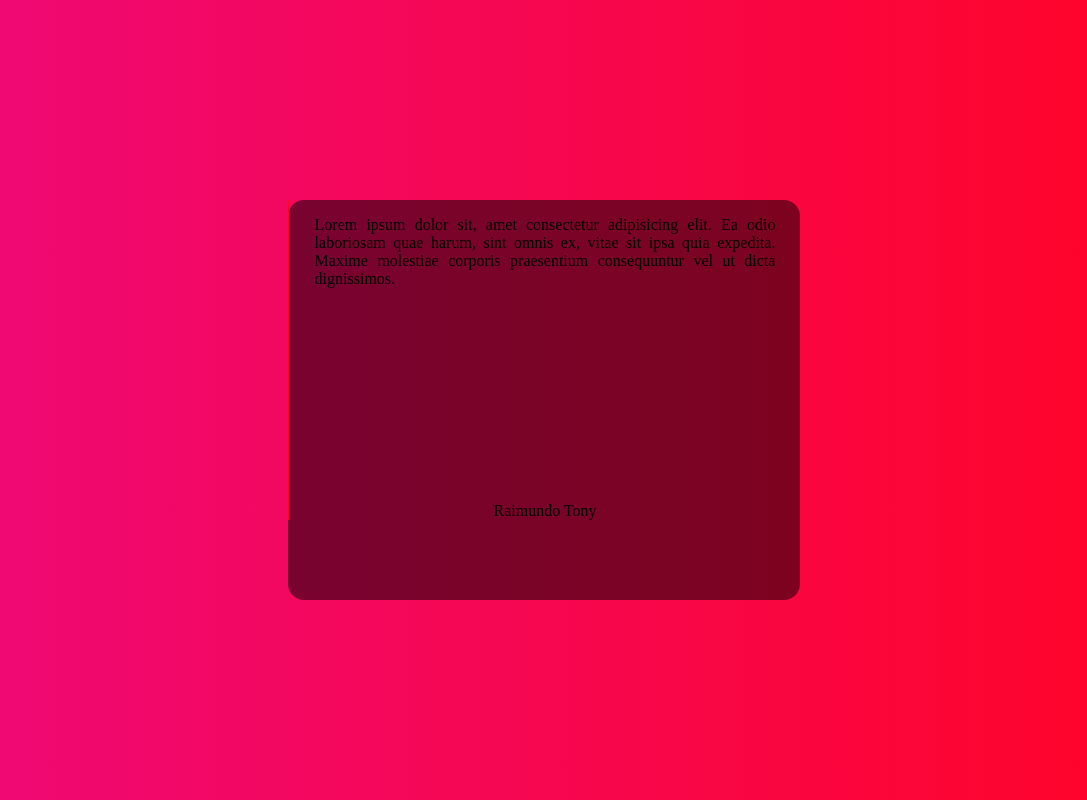
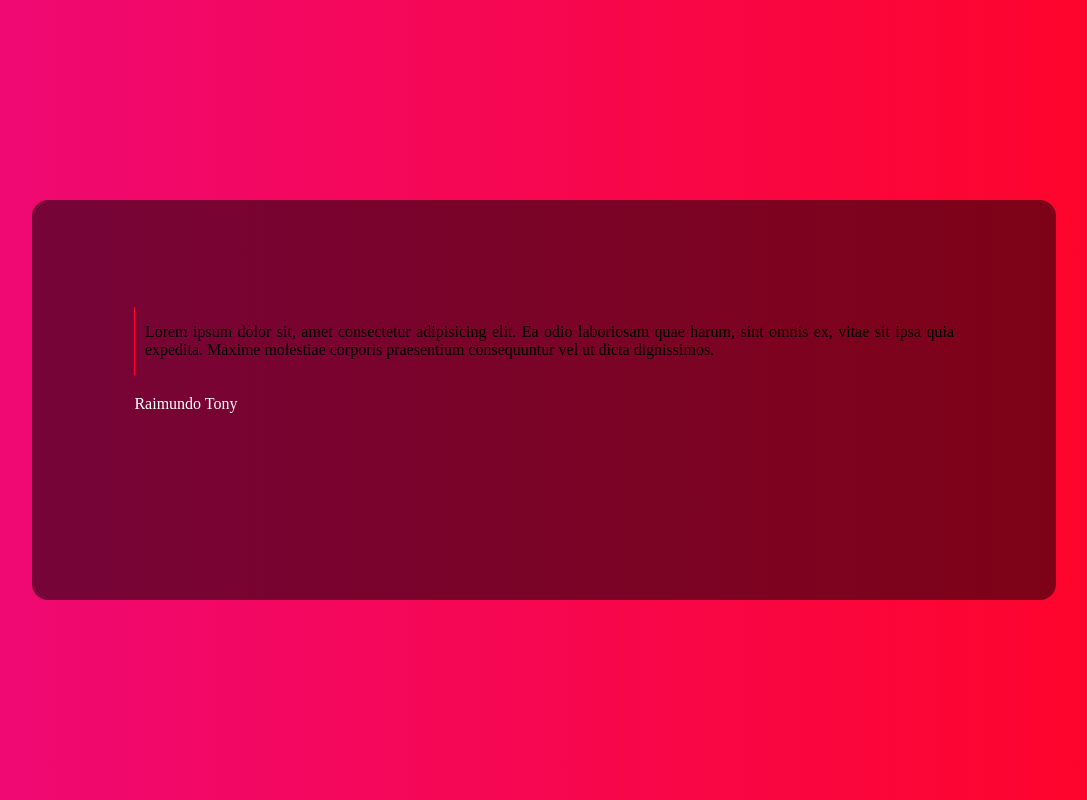
Before and after one commit to TyperGuy/quote-generator, a plain HTML site: page index.html in a window 1280 px wide. Shown: the whole page, without its empty margins (96-1183 px from the left). Drawn offline with Linux system fonts and the light colour scheme.

Commit message:
feat : quote container

```diff
--- a/index.html
+++ b/index.html
@@ -17,8 +17,11 @@
           <p class="quote">
             Lorem ipsum dolor sit, amet consectetur adipisicing elit. Ea odio laboriosam quae harum, sint omnis ex, vitae sit ipsa quia expedita. Maxime molestiae corporis praesentium consequuntur vel ut dicta dignissimos.
           </p>
+
+
+        </div>
+        <div class="author-container">
           <span class="author">Raimundo Tony</span>
-
         </div>
         <div class="controls-container">
 
--- a/style.css
+++ b/style.css
@@ -11,12 +11,14 @@ body{
  align-items: center;
 }
 .quoter{
-  width: 40vw;
+  width: 80vw;
   height: 50vh;
   background-color: rgba(0, 0, 0, .5);
   border-radius: 1rem;
   display: flex;
   flex-direction: column;
+  justify-content: center;
+  align-items: center;
 }
 .controls-container{
   width: 100%;
@@ -25,15 +27,18 @@ body{
 
 }
 .quote-container{
-  width: 100%;
-  height: 80%;
+  width: 80%;
   border-left: 1px solid #ff0426;
   display: flex;
-  flex-direction: column;
-  align-items: center;
+  align-items: flex-end;
 }
 .quote{
-  width: 90%;
-  height: 90%;
+  margin-left: 10px;
   text-align: justify;
 }
+.author-container{
+  width: 80%;
+  padding-top: 20px;
+  display: flex;
+  color: #fff;
+}
```
